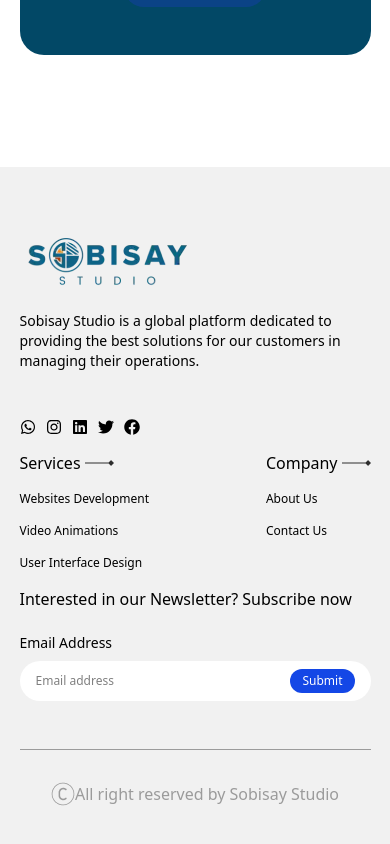
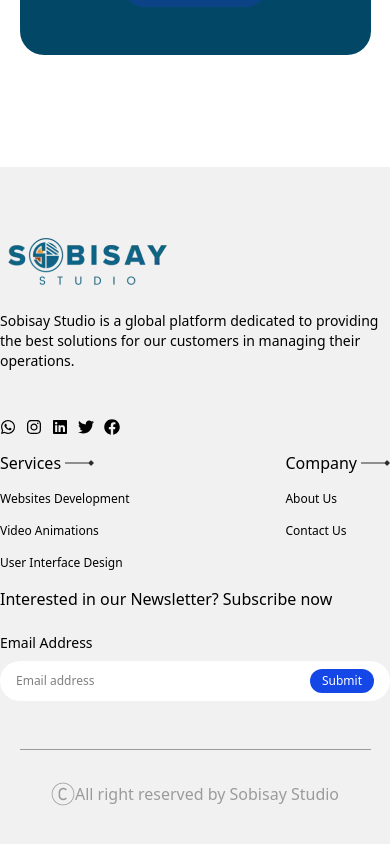
Before and after one commit to Adekunle-hub/sobisay, a React (Vite) app: page / in a window 390 px wide. Shown: the part 6144-6988 px from the top of the page. Built offline with nearby package versions, Linux system fonts and the light colour scheme.

Commit message:
responsiveness

```diff
--- a/src/components/Clients.tsx
+++ b/src/components/Clients.tsx
@@ -9,7 +9,7 @@
       <section className='md:py-[3rem] py-[2rem] w-full bg-[#F1F1F1]'>
         <div className='w-[90%] mx-auto'>
           <h1 className='md:text-4xl text-2xl text-center pb-[2rem] pt-[1rem]'>Customer's <span className='text-blue-800'> Feedback </span></h1>
-          <article className='grid grid-flow-col overflow-x-auto md:grid-flow-row md:auto-cols-auto auto-cols-[80%] md:grid-cols-3 md:py-[3rem] gap-[1.2rem] '>
+          <article className='grid grid-flow-col overflow-x-auto md:grid-flow-row md:auto-cols-auto auto-cols-[80%] md:grid-cols-2 lg:grid-cols-3 md:py-[3rem] gap-[1.2rem] '>
             {customersFeedback.map((customersFeedback, index)=>(
               <section key={index} className='flex flex-col justify-between  gap-[3rem] rounded-3xl bg-white py-6 px-4'>
                 <p className='md:text-lg pt-[10px] text-sm'>
--- a/src/components/Contact.tsx
+++ b/src/components/Contact.tsx
@@ -80,7 +80,7 @@
 
 
   return (
-    <fieldset className='md:pt-[7rem] max-w-[90%] mx-auto pt-[3rem]'>
+    <fieldset className='md:pt-[7rem] w-[90%] mx-auto pt-[3rem]'>
       <section className=' flex rounded-3xl p-[3rem] flex-col md:flex-row mx-auto md:gap-[2rem] bg-[#024866]'>
         <div className=' md:pr-[4rem]'>
           <p className='md:text-xl text-base pb-[10px] md:pb-[1rem] text-white'>Have a project in mind?</p>
--- a/src/components/Footer.tsx
+++ b/src/components/Footer.tsx
@@ -6,9 +6,9 @@
 
 const Footer = () => {
   return (
-    <section className='pt-[7rem] '>
+    <section className='pt-[7rem] w-90% mx-auto '>
       <div className='bg-[#F1F1F1] py-[4rem]'>
-        <footer className='w-[90%] mx-auto pb-[3rem] flex flex-col md:flex-row justify-between'>
+        <footer className='pb-[3rem] flex flex-col md:flex-row justify-between'>
             <div className='fex flex-col w-full md:w-[22rem] ' >
               <img src={sobisayImage} />
               <p className='text-sm py-[1rem]'> Sobisay Studio is a global platform dedicated to providing the best solutions for our customers in managing their operations.</p>
```
